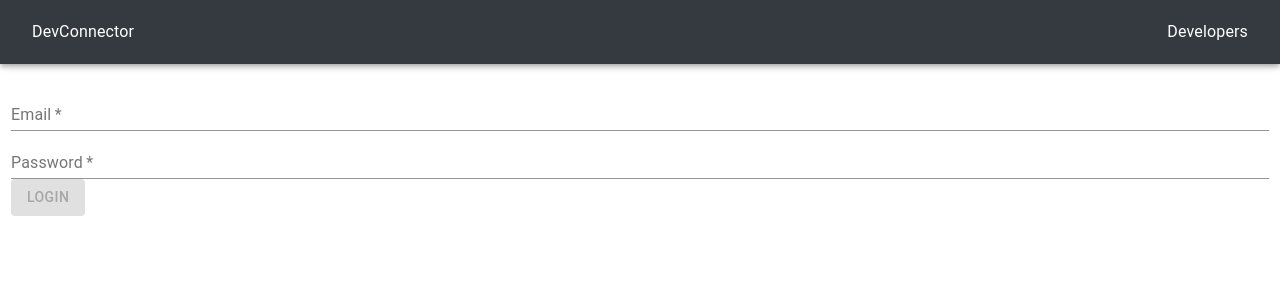
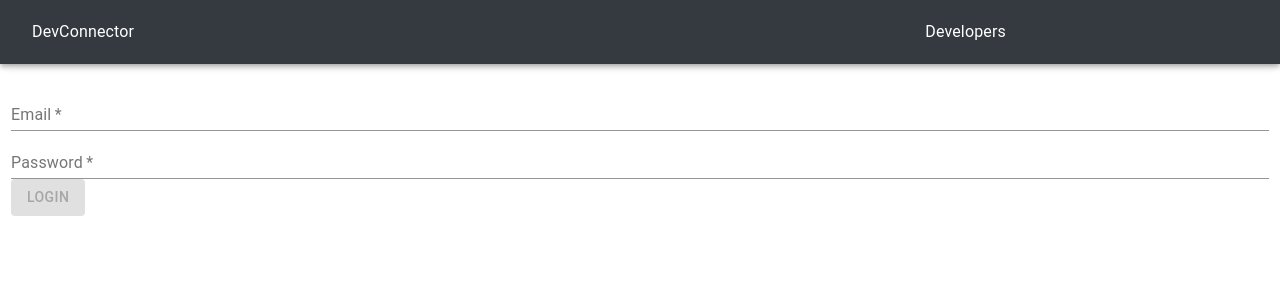
Before and after one commit to Sharan-ram/devconnector-web, a React (Create React App) app: page /account/login in a window 1280 px wide. Shown: the top 300 px of the page. Built offline with nearby package versions, Linux system fonts and the light colour scheme.

Commit message:
Use css grids for navbar

```diff
--- a/src/components/TopNavigation.js
+++ b/src/components/TopNavigation.js
@@ -12,13 +12,22 @@ import { NavLink } from "./ui";
 
 const useStyles = makeStyles({
   appBar: {
+    display: "grid",
+    gridTemplateColumns: "1fr 3fr",
+    gridAutoRows: "minmax(64px, auto)",
+    alignItems: "center",
     background: "#343a40",
-    minHeight: 64,
     paddingLeft: "2rem",
     paddingRight: "2rem"
   },
-  container: {
-    minHeight: 64
+  logo: {
+    justifySelf: "start"
+  },
+  navLinks: {
+    justifySelf: "end",
+    display: "grid",
+    gridTemplateColumns: "1fr 1fr 1fr 1fr",
+    justifyItems: "center"
   }
 });
 
@@ -28,35 +37,29 @@ const TopNavigation = () => {
   const { isAuthenticated } = useSelector(state => state.auth);
   return (
     <AppBar className={classes.appBar}>
-      <Grid
-        classes={{ container: classes.container }}
-        container
-        justify="space-between"
-        alignItems="center"
-        sm={12}
-        md={12}
-        lg={12}
-      >
-        <Grid item>
-          <NavLink to="/">DevConnector</NavLink>
-        </Grid>
-        <Grid item>
+      <div className={classes.logo}>
+        <NavLink to="/">DevConnector</NavLink>
+      </div>
+      <div className={classes.navLinks}>
+        <div>
           <NavLink to="/users/profiles/all">Developers</NavLink>
-        </Grid>
+        </div>
         {isAuthenticated && (
           <>
-            <Grid item>
+            <div>
               <NavLink to="/posts/all">Posts</NavLink>
-            </Grid>
-            <Grid item>
+            </div>
+            <div>
               <NavLink to="/">Dashboard</NavLink>
-            </Grid>
-            <Grid item>
-              <Button onClick={() => dispatch(logoutAction())}>Logout</Button>
-            </Grid>
+            </div>
+            <div>
+              <NavLink to="#" onClick={() => dispatch(logoutAction())}>
+                Logout
+              </NavLink>
+            </div>
           </>
         )}
-      </Grid>
+      </div>
     </AppBar>
   );
 };
--- a/src/components/ui/NavLink.js
+++ b/src/components/ui/NavLink.js
@@ -15,11 +15,11 @@ const useStyles = makeStyles({
   }
 });
 
-const NavLink = ({ to, children, className }) => {
+const NavLink = ({ to, children, className, ...rest }) => {
   const classes = useStyles();
   return (
-    <Link to={to} className={classes.link}>
-      <Typography className={cx(classes.text, className)}>
+    <Link {...rest} to={to} className={classes.link}>
+      <Typography component="span" className={cx(classes.text, className)}>
         {children}
       </Typography>
     </Link>
```
